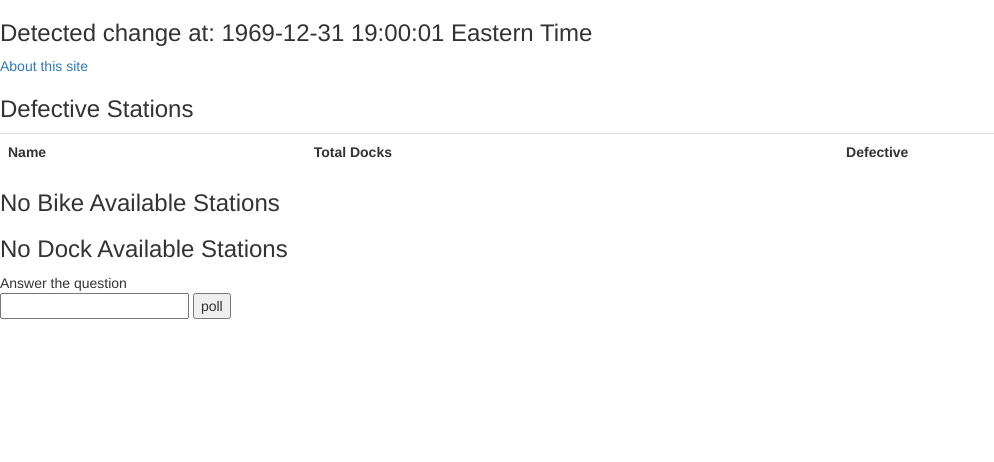
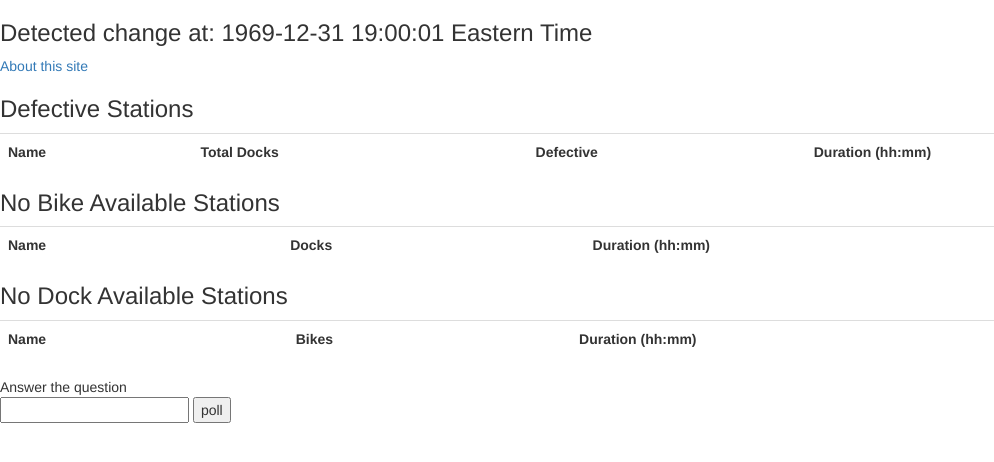
Before and after one commit to john-z-cheng/CaBiPoller, a Django app: page / in a window 1280 px wide. Shown: the top 462 px of the page, without its empty margins (0-994 px from the left). Run offline with Django 3.2, Linux system fonts and the light colour scheme; tables that the repository leaves empty hold one stand-in row (values such as "Sample post"); lists and menus that the app fills with data are empty; some libraries are stand-ins or nearby versions.

Commit message:
track start of state changes and show duration on webpage

```diff
--- a/CaBiPoller/templates/status/index.html
+++ b/CaBiPoller/templates/status/index.html
@@ -8,6 +8,7 @@
 	<th>Name</th>
 	<th>Total Docks</th>
 	<th>Defective</th>
+    <th>Duration (hh:mm)</th>
 	{% for jurisdiction, stations in stations.broken %}
 	<tbody class="{{ jurisdiction }}">
 	<tr><td>{{ jurisdiction }}</td></tr>
@@ -18,31 +19,47 @@
 			</a></td>
 			<td>{{ station.ref_station.dock_qty }}</td>
 			<td>{{ station.inactives }}</td>
+            <td>{{ station.duration }}</td>
 		</tr>
 		{% endfor %}
 	</tbody>
 	{% endfor %}
 	</table>
 <h3>No Bike Available Stations</h3>
-	<ul>
+	<table class="table">
+	<th>Name</th>
+	<th>Docks</th>
+    <th>Duration (hh:mm)</th>
 	{% for station in stations.nobikes %}
-	<li>
+	<tr>
+		<td>
 		<a href="{% url 'station_detail' station.ref_station.id %}">
 			{{ station.ref_station.name|capfirst }}
 		</a>
-	</li>
+		</td>
+		<td>{{ station.docks }}</td>
+		<td>{{ station.duration }}</td>
+	</tr>
 	{% endfor %}
-	</ul>
+	</table>
+
 <h3>No Dock Available Stations</h3>
-	<ul>
+	<table class="table">
+	<th>Name</th>
+	<th>Bikes</th>
+    <th>Duration (hh:mm)</th>
 	{% for station in stations.nodocks %}
-	<li>
+	<tr>
+		<td>
 		<a href="{% url 'station_detail' station.ref_station.id %}">
 			{{ station.ref_station.name|capfirst }}
 		</a>
-	</li>
+		</td>
+		<td>{{ station.bikes }}</td>
+		<td>{{ station.duration }}</td>
+	</tr>
 	{% endfor %}
-	</ul>
+	</table>
 <div>
 <form action={% url 'poll' %}" method="post">
 {% csrf_token %}
--- a/stations/models.py
+++ b/stations/models.py
@@ -32,8 +32,11 @@ class Station(models.Model):
     available_state = models.TextField(blank=True, null=True)
     defective_state = models.TextField(blank=True, null=True)
     poll_time = models.IntegerField(blank=True, null=True)
+    available_start = models.IntegerField(blank=True, null=True)
+    defective_start = models.IntegerField(blank=True, null=True)
     lc = models.IntegerField(blank=True, null=True)
     lu = models.IntegerField(blank=True, null=True)
+
 
     class Meta:
         managed = True
--- a/stations/views.py
+++ b/stations/views.py
@@ -3,6 +3,7 @@ from django.http import Http404, HttpResponse, HttpResponseRedirect
 
 from django.db.models import Max
 import pytz
+import time
 
 from collections import defaultdict
 from stations.models import Station
@@ -30,15 +31,36 @@ def get_list_per_jurisdiction(stationToJurisdiction, stationList):
 		jurisList.append((name, subList))
 	return jurisList
 
+def get_duration_string(seconds):
+	m, s = divmod(seconds, 60)
+	h, m = divmod(m, 60)
+	d, h = divmod(h, 24)
+	if d == 0:
+		return "%02d:%02d" % (h, m)
+	else:
+		return "%d days %02d:%02d" % (d, h, m)
+
+def assign_duration(nowtime, state_type, stationList):
+    for station in stationList:
+        if state_type == 'available':
+            station.duration = get_duration_string(nowtime - station.available_start)
+        if state_type == 'defective':
+            station.duration = get_duration_string(nowtime - station.defective_start)
+
 def index(request):
 	stations = {}
+	nowtime = int(time.time())
 	stationToJurisdiction = create_jurisdiction_data()
 	brokenList = Station.objects.filter(defective_state='unacceptable')
+	assign_duration(nowtime, 'defective', brokenList)
 	jurisList = get_list_per_jurisdiction(stationToJurisdiction, brokenList)
 
 	stations['broken'] = jurisList
 	stations['nobikes'] = Station.objects.filter(available_state='empty')
+	assign_duration(nowtime, 'available', stations['nobikes'])
 	stations['nodocks'] = Station.objects.filter(available_state='full')
+	assign_duration(nowtime, 'available', stations['nodocks'])
+
 	value_dict = Station.objects.all().aggregate(Max('poll_time'))
 	timestamp = value_dict['poll_time__max']
 	# convert timestamp to human-readable string
```
Also changed, not shown: additional/cabi_status.py (+16 -29 lines), stations/migrations/0002_auto_20161207_2050.py (added).
